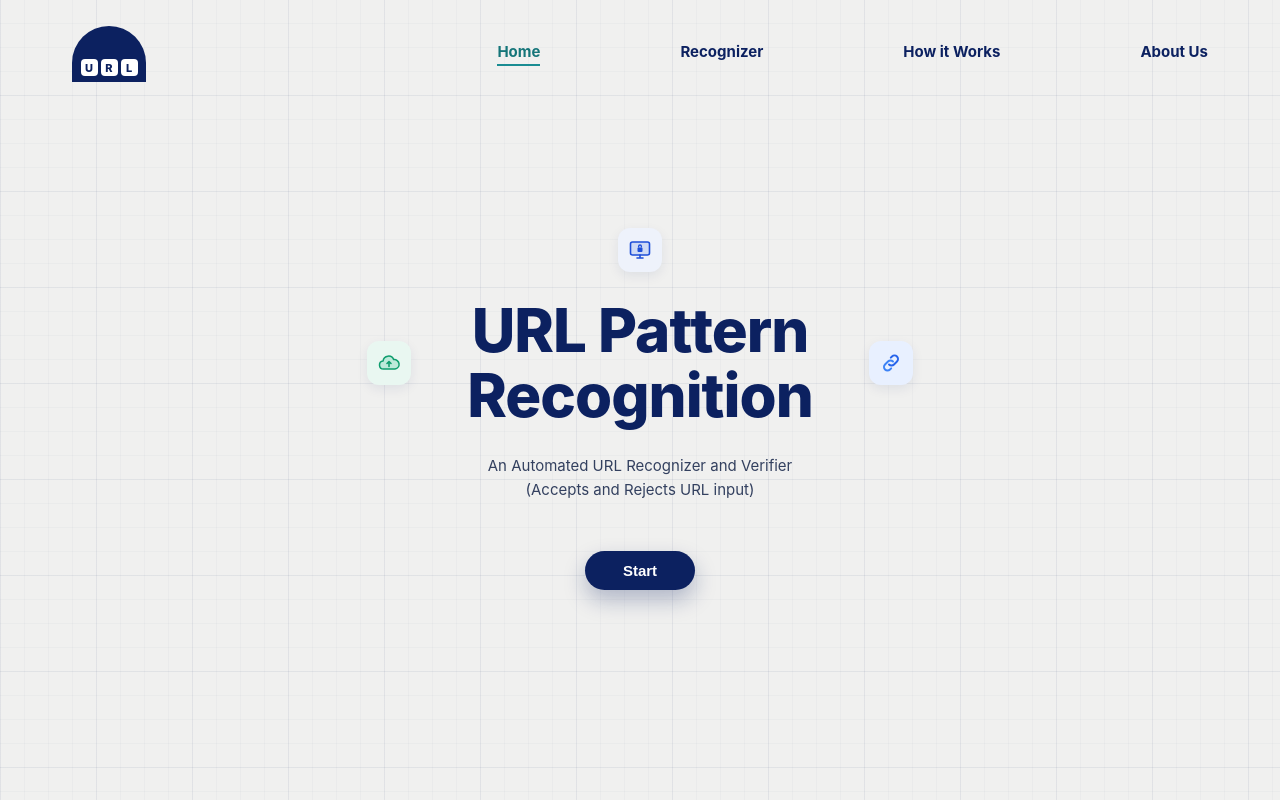
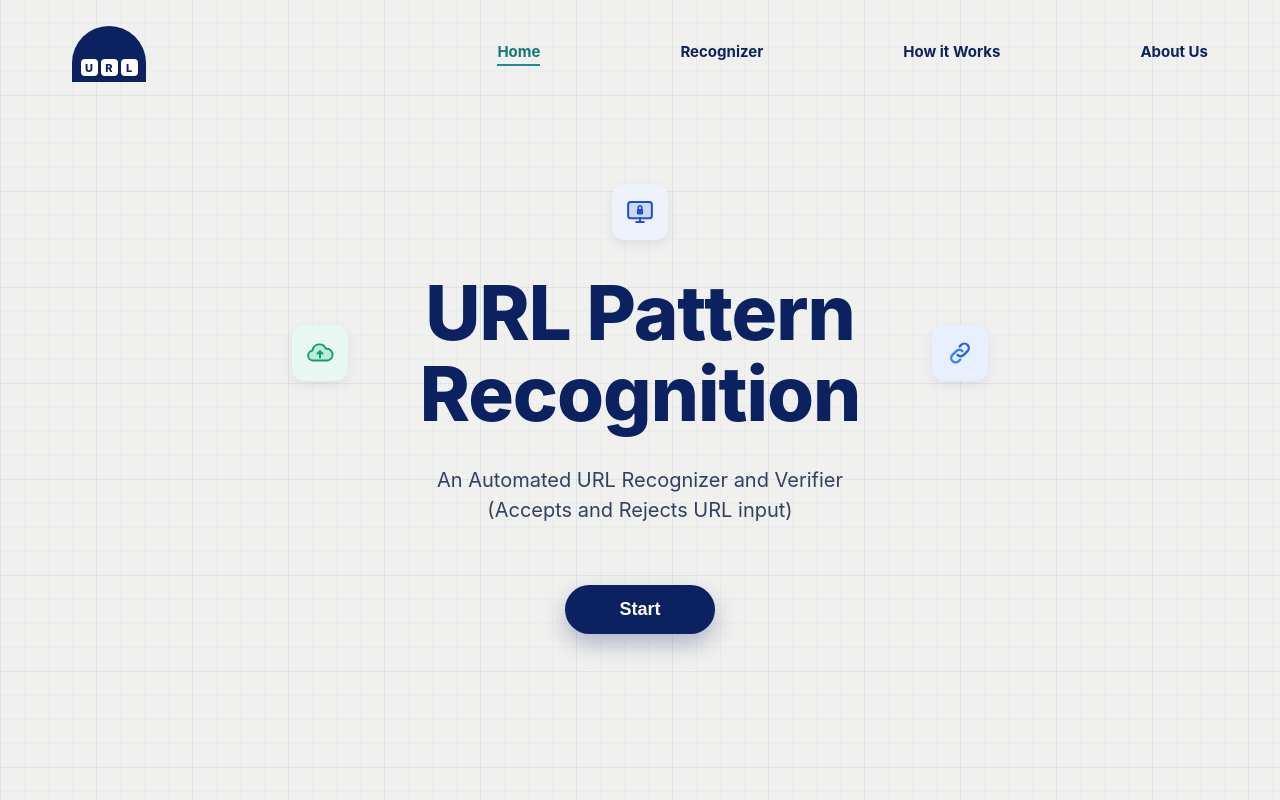
Before and after one commit to seavens3nt/url-pattern-recognition, a React (Vite) app in the folder frontend/: page / in a window 1280 px wide. Shown: the top 800 px of the page. Built offline with nearby package versions, Linux system fonts and the light colour scheme.

Commit message:
Enlarge home hero content (#96)

```diff
--- a/frontend/src/ui/HomePage.jsx
+++ b/frontend/src/ui/HomePage.jsx
@@ -212,7 +212,7 @@ export default function HomePage({ onStart }) {
             <IconCloud />
           </Badge>
 
-          <h1 className="home-hero__title m-0 text-[clamp(38px,6vw,60px)] leading-[1.08] font-extrabold tracking-[-1px] text-[var(--upr-navy)]">
+          <h1 className="home-hero__title m-0 text-[clamp(44px,6.5vw,76px)] leading-[1.06] font-extrabold tracking-[-1px] text-[var(--upr-navy)]">
             URL Pattern
             <br />
             Recognition
@@ -223,13 +223,13 @@ export default function HomePage({ onStart }) {
           </Badge>
         </div>
 
-        <p className="home-hero__text mt-[26px] text-[15px] leading-[1.6] text-[#33405f]">
+        <p className="home-hero__text mt-8 text-[20px] leading-[1.5] text-[#33405f] max-[620px]:text-[17px]">
           An Automated URL Recognizer and Verifier
           <br />
           (Accepts and Rejects URL input)
         </p>
 
-        <button type="button" className="home-start mt-[34px] min-w-[110px] cursor-pointer rounded-full border-0 bg-[var(--upr-navy)] px-8 py-[11px] text-[15px] font-bold text-white shadow-[0_10px_22px_rgba(12,33,96,0.28)] transition-[transform,background] hover:-translate-y-0.5 hover:bg-[var(--upr-navy-deep)] active:translate-y-0 motion-reduce:hover:translate-y-0" onClick={onStart}>
+        <button type="button" className="home-start mt-10 min-w-[150px] cursor-pointer rounded-full border-0 bg-[var(--upr-navy)] px-10 py-[14px] text-[18px] font-bold text-white shadow-[0_10px_22px_rgba(12,33,96,0.28)] transition-[transform,background] hover:-translate-y-0.5 hover:bg-[var(--upr-navy-deep)] active:translate-y-0 motion-reduce:hover:translate-y-0 max-[620px]:min-w-[132px] max-[620px]:px-8 max-[620px]:py-3 max-[620px]:text-[16px]" onClick={onStart}>
           Start
         </button>
       </section>
--- a/frontend/src/ui/styles/home.css
+++ b/frontend/src/ui/styles/home.css
@@ -24,7 +24,15 @@
 }
 
 .home-badge--hero {
-  margin-bottom: 26px;
+  width: 56px;
+  height: 56px;
+  margin-bottom: 32px;
+}
+
+.home-badge--hero svg,
+.home-float svg {
+  width: 30px;
+  height: 30px;
 }
 
 .home-badge--section {
@@ -48,10 +56,12 @@
   display: flex;
   align-items: center;
   justify-content: center;
-  gap: 56px;
+  gap: 72px;
 }
 
 .home-float {
+  width: 56px;
+  height: 56px;
   animation: home-bob 4.5s ease-in-out infinite;
 }
 
```
